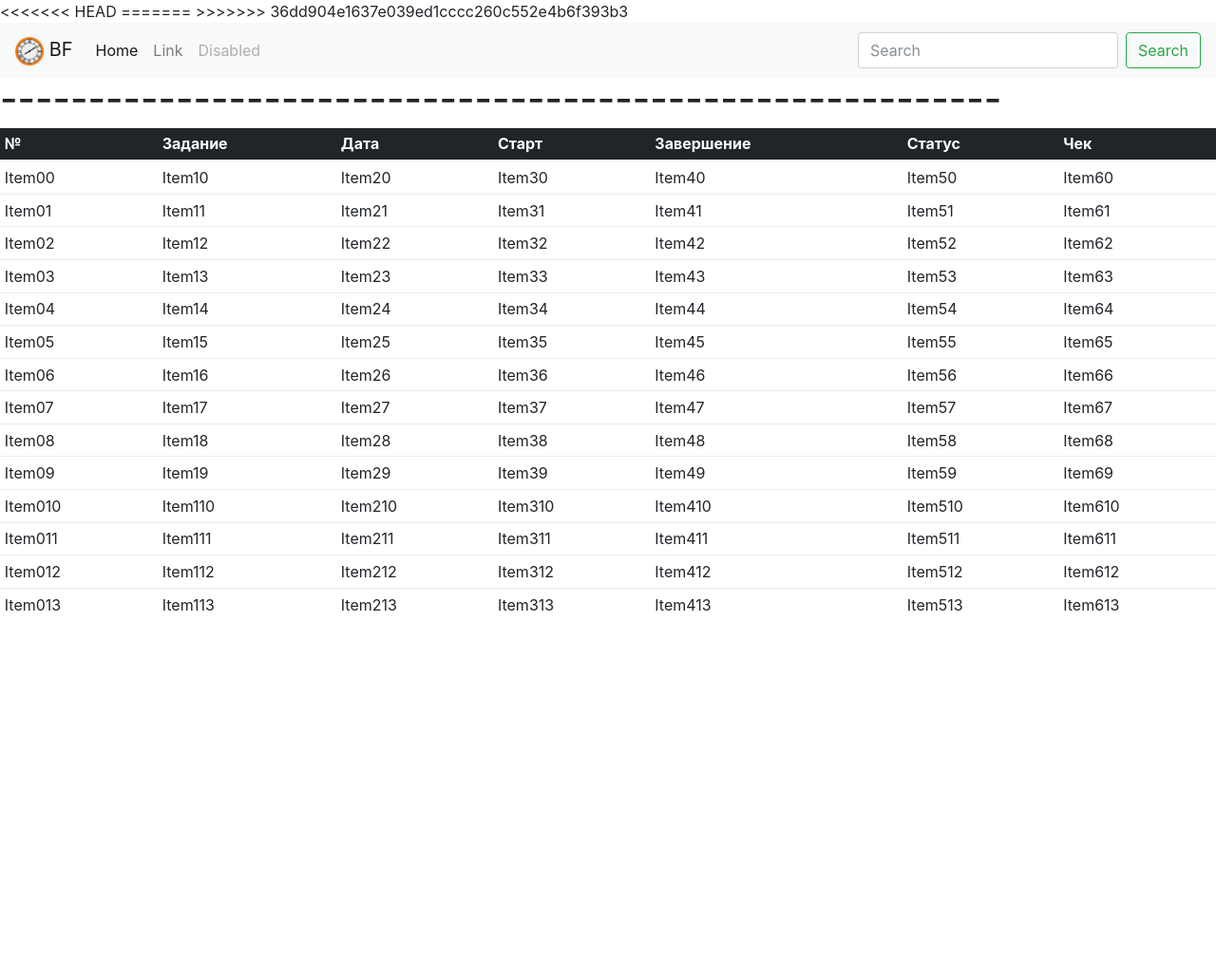
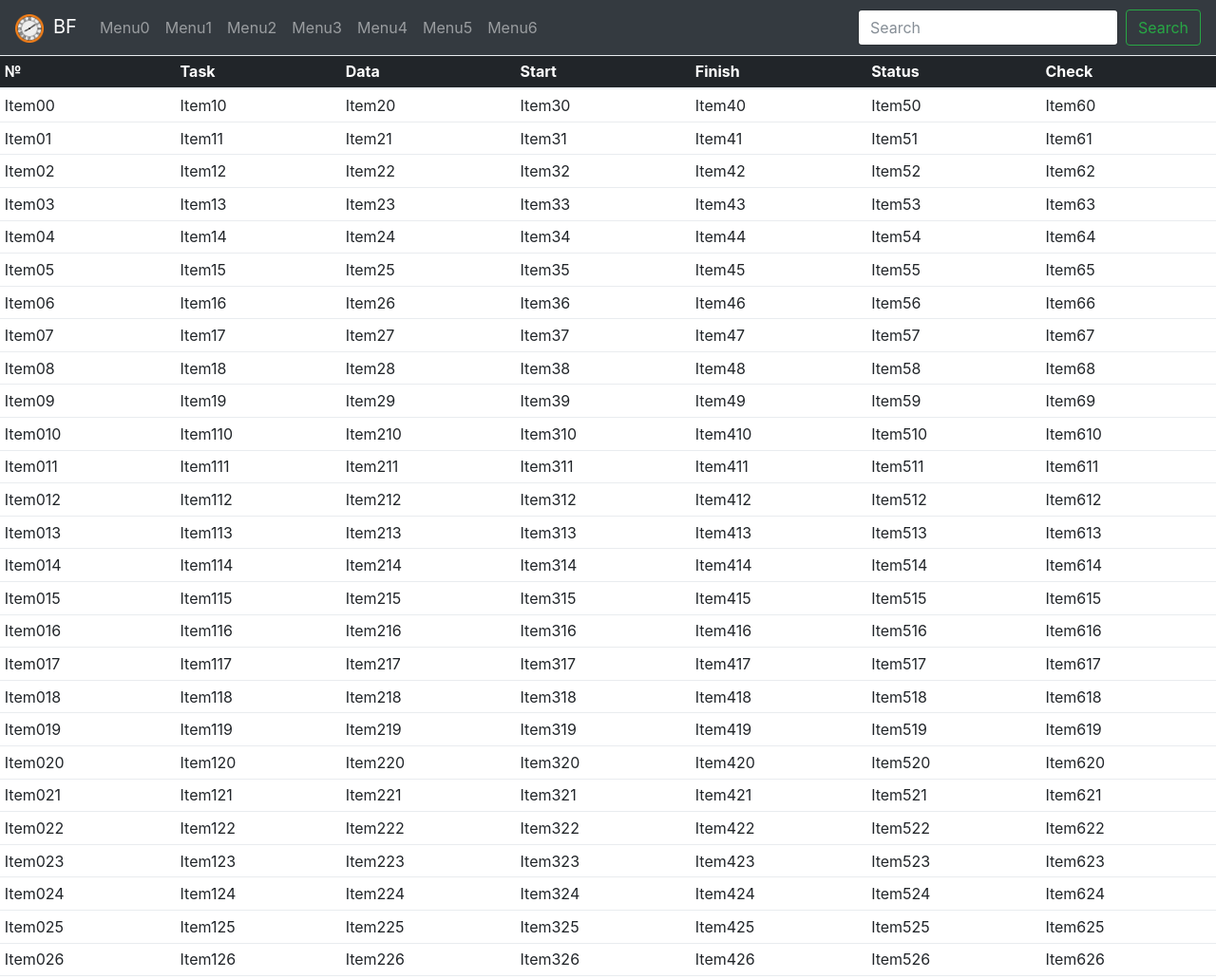
Before and after one commit to viyOld/bf, a plain HTML site: page index.html in a window 1280 px wide. Shown: the top 1031 px of the page at 95% size. Before the commit the page ends 800 px from the top, so only its background shows below. Drawn offline with Linux system fonts and the light colour scheme.

Commit message:
commit with darvina 002

```diff
--- a/index.html
+++ b/index.html
@@ -17,11 +17,7 @@
 
 <body>
 
-<<<<<<< HEAD
-=======
-
-
->>>>>>> 36dd904e1637e039ed1cccc260c552e4b6f393b3
+<!-- <<<<<<< HEAD ======= >>>>>>> 36dd904e1637e039ed1cccc260c552e4b6f393b3 -->
  <!--        <div class="col-md-offset-3 col-md-6">
             <form class="form-horizontal">
                 <span class="heading">АВТОРИЗАЦИЯ</span>
@@ -43,44 +39,20 @@
                     <button type="submit" class="btn btn-default">ВХОД</button>
                 </div>
             </form>
-        </div> -->
+        </div>
+    <h1>---------------------------------------------------------</h1>
+    -->
 
 
 
-    <nav class="navbar navbar-expand-lg navbar-light bg-light">
-        <a class="navbar-brand" href="#">
-        <img src="./img/clock_tower.ico" width="30" height="30" alt="">
-        BF
-        </a>
-        <button class="navbar-toggler" type="button" data-toggle="collapse" data-target="#navbarSupportedContent" aria-controls="navbarSupportedContent" aria-expanded="false" aria-label="Toggle navigation">
-            <span class="navbar-toggler-icon"></span>
-        </button>
-        <div class="collapse navbar-collapse" id="navbarSupportedContent">
-            <ul class="navbar-nav mr-auto">
-                <li class="nav-item active">
-                    <a class="nav-link" href="#">Home <span class="sr-only">(current)</span></a>
-                </li>
-                <li class="nav-item">
-                    <a class="nav-link" href="#">Link</a>
-                </li>
-                <li class="nav-item">
-                    <a class="nav-link disabled" href="#">Disabled</a>
-                </li>
-            </ul>
-            <form class="form-inline my-2 my-lg-0">
-                <input class="form-control mr-sm-2" type="text" placeholder="Search" aria-label="Search">
-                <button class="btn btn-outline-success my-2 my-sm-0" type="submit">Search</button>
-            </form>
-        </div>
-    </nav>
-    <h1>---------------------------------------------------------</h1>
-
+    <div id="mainMenu" > </div>
     <div id="tableStat"> </div>
     <!-- Optional JavaScript -->
     <!-- jQuery first, then Popper.js, then Bootstrap JS -->
     <script src="./js/jquery-3.2.1.min.js"></script>
     <script src="./js/popper.min.js"></script>
     <script src="./js/bootstrap.min.js"></script>
+    <script src="./js/bfmainmenu.js"></script>
     <script src="./js/bfmain.js"></script>
 
 <!-- Скрипт, вызывающий модальное окно после загрузки страницы -->
--- a/js/bfmain.js
+++ b/js/bfmain.js
@@ -1,5 +1,5 @@
-let menuArray = ["№", "Задание", "Дата", "Старт" , "Завершение" , "Статус" ,  " Чек"];
-
+//let menuArray = ["№", "Задание", "Дата", "Старт" , "Завершение" , "Статус" ,  " Чек"];
+let menuArray = ["№", "Task", "Data", "Start" , "Finish" , "Status" ,  " Check"];
 
 function createTable(rowTable) {
   // body...
@@ -35,4 +35,4 @@ function createTable(rowTable) {
   elem.innerHTML = table;
 }
 
-createTable(14);
+createTable(34);
--- /dev/null
+++ b/js/bfmainmenu.js
@@ -0,0 +1,103 @@
+// let menuMain = [
+// “Register”,
+// “Statistics”,
+// “Schedule”,
+// “Task”,
+// “Add”,
+// “Copy”,
+// “Edit”,
+// “Delete”,
+// “Run Now”,
+// “Group”,
+// “Add”,
+// “Edit”,
+// “Delete”,
+// “Copy”,
+// “Show”,
+// “Source”,
+// “New”,
+// “Edit”,
+// “Delete”,
+// “Copy”,
+// “Storage”,
+// “New”,
+// “Edit”,
+// “Delete”,
+// “Copy”,
+// “Configuration”,
+// “Export”,
+// “Import”,
+// “Users”,
+// “Views”,
+// “Start option”,
+// “Language”,
+// “Help”,
+// “Home page”,
+// “Manuals”,
+// “Report a problem”,
+// “About”
+// ];
+
+
+function createMainMenu() {
+		let id = "mainMenu";
+  		let elem = document.getElementById(id);
+  		let item = '';
+  		let leftPart = '';
+  		let row = '';
+
+    // <nav class="navbar navbar-expand-lg navbar-light bg-light">
+    //     <a class="navbar-brand" href="#">
+    //     <img src="./img/clock_tower.ico" width="30" height="30" alt="">
+    //     BF
+    //     </a>
+    //     <button class="navbar-toggler" type="button" data-toggle="collapse" data-target="#navbarSupportedContent" aria-controls="navbarSupportedContent" aria-expanded="false" aria-label="Toggle navigation">
+    //         <span class="navbar-toggler-icon"></span>
+    //     </button>
+    //     <div class="collapse navbar-collapse" id="navbarSupportedContent">
+    //         <ul class="navbar-nav mr-auto">
+    //             <li class="nav-item active">
+    //                 <a class="nav-link" href="#">Home <span class="sr-only">(current)</span></a>
+    //             </li>
+    //             <li class="nav-item">
+    //                 <a class="nav-link" href="#">Link</a>
+    //             </li>
+    //             <li class="nav-item">
+    //                 <a class="nav-link disabled" href="#">Disabled</a>
+    //             </li>
+    //         </ul>
+    //         <form class="form-inline my-2 my-lg-0">
+    //             <input class="form-control mr-sm-2" type="text" placeholder="Search" aria-label="Search">
+    //             <button class="btn btn-outline-success my-2 my-sm-0" type="submit">Search</button>
+    //         </form>
+    //     </div>
+    // </nav>
+
+    row = row + '<img src="./img/clock_tower.ico" width="30" style="margin-right:10px;" height="30" alt="">' + 'BF';
+    row = '<a class="navbar-brand" href="#">' + row + '</a>';
+    row = row + '<button class="navbar-toggler" type="button" data-toggle="collapse" data-target="#navbarSupportedContent" aria-controls="navbarSupportedContent" aria-expanded="false" aria-label="Toggle navigation">';
+    row = row + '<span class="navbar-toggler-icon"></span>';
+    row = row + '</button>';
+    row = row + '<div class="collapse navbar-collapse" id="navbarSupportedContent">';
+    for (i = 0; i < 7; i++) {
+    	item = item + '<li class="nav-item">';
+    	item = item + '<a class="nav-link" href="#">';
+    	item = item + 'Menu' + i;
+    	item = item + '</a>';
+    	item = item + '</li>';
+    }
+    item = '<ul class="navbar-nav mr-auto">' + item + '</ul>';
+    // Left Part - Search
+    leftPart = leftPart + '<input class="form-control mr-sm-2" type="text" placeholder="Search" aria-label="Search">';
+    leftPart = leftPart + '<button class="btn btn-outline-success my-2 my-sm-0" type="submit">Search</button>';
+    leftPart = '<form class="form-inline my-2 my-lg-0">' + leftPart + '</form>';
+
+    row = row + item + leftPart;
+    row = row + '</div>';
+
+    //row = '<nav class="navbar navbar-expand-lg navbar-light fixed-top bg-light">' + row + '</nav>';
+    row = '<nav class="navbar navbar-expand-lg navbar-dark  bg-dark">' + row + '</nav>';
+    elem.innerHTML = row;
+}
+
+createMainMenu();
```
Also changed, not shown: assets/test.txt (added), 1 other file.
